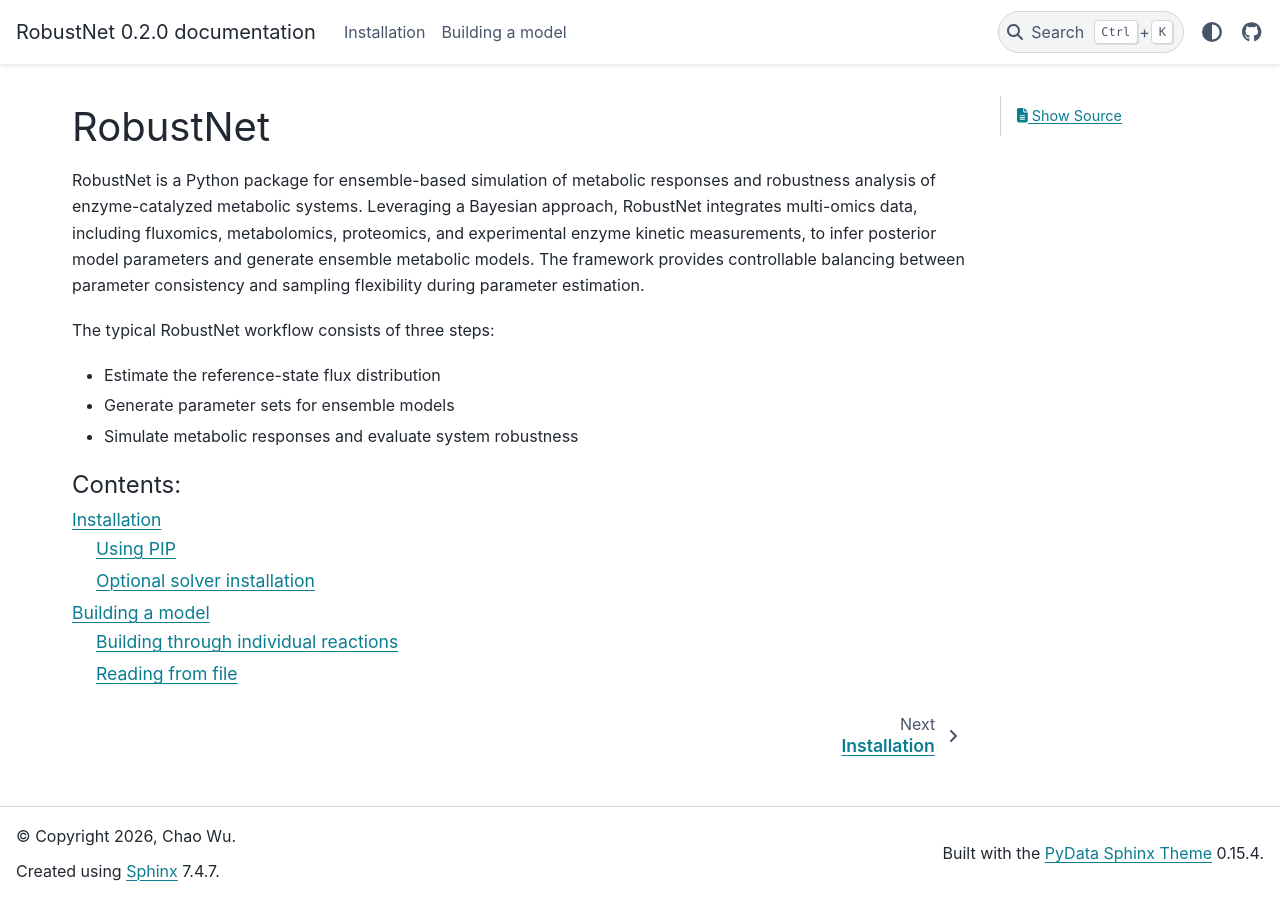
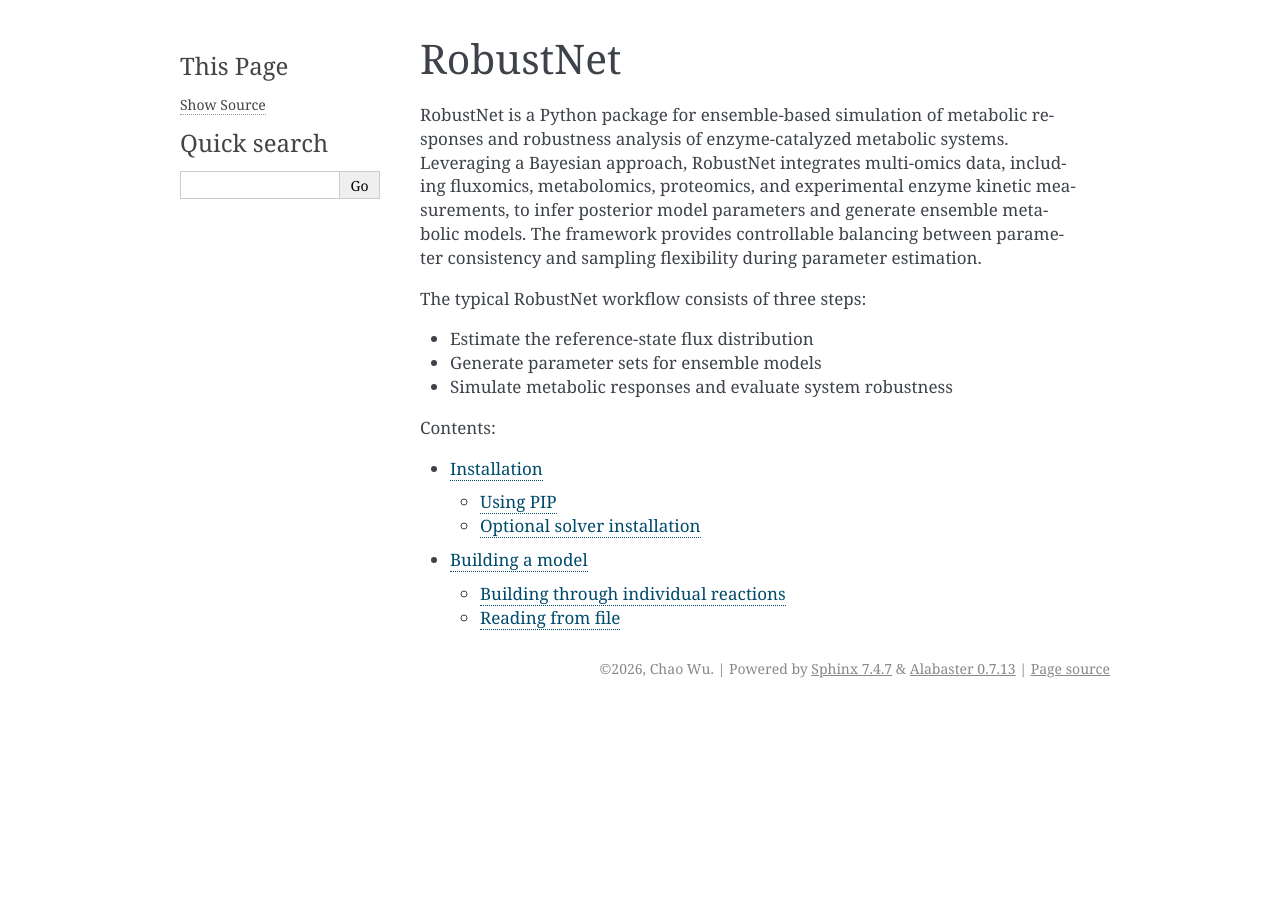
Before and after one commit to Chaowu88/robustnet, a Sphinx documentation site: the page built from docs/source/index.rst, in a window 1280 px wide. Built offline with Sphinx 7.4.7, drawn with Linux system fonts in a browser that asks for light colours.

Commit message:
Update conf.py

```diff
--- a/docs/source/conf.py
+++ b/docs/source/conf.py
@@ -42,8 +42,7 @@ exclude_patterns = ['_build']
 
 autosummary_generate = True
 
-pygments_light_style = 'tango'
-pygments_dark_style = 'monokai'
+pygments_style = 'sphinx'
 
 # Example configuration for intersphinx: refer to the Python standard library.
 intersphinx_mapping = {
@@ -56,27 +55,6 @@ intersphinx_mapping = {
 
 
 # ------------------------ Options for HTML output ------------------------
-html_theme = 'pydata_sphinx_theme'
-
-html_theme_options = {
-    'show_toc_level': 2,
-    'navigation_with_keys': True,
-    'navbar_end': [
-        #'search-button',
-        'theme-switcher',
-        'navbar-icon-links'
-    ],
-    'icon_links': [
-        {
-            'name': 'GitHub',
-            'url': 'https://github.com/Chaowu88/robustnet',
-            'icon': 'fa-brands fa-github',
-        },
-    ],
-    'show_nav_level': 2,
-    'collapse_navigation': False
-}
-
 mathjax_path = ('https://cdn.jsdelivr.net/npm/mathjax@2/MathJax.js?config=TeX-AMS-MML_HTMLorMML')
 
 
```
